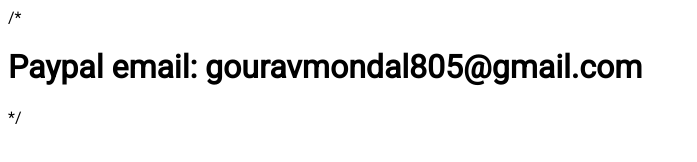
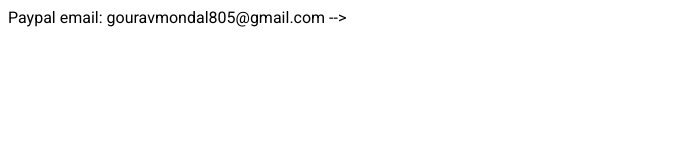
Before and after one commit to GOURAVMONDAL/demo, a plain HTML site: page index.html in a window 1280 px wide. Shown: the whole page, without its empty margins (0-697 px from the left). Drawn offline with Linux system fonts and the light colour scheme.

Commit message:
Update index.html

```diff
--- a/index.html
+++ b/index.html
@@ -19,6 +19,6 @@
     </style>
   </head>
   <body>
-   /* <h1>Paypal email: gouravmondal805@gmail.com</h1>*/
+   <! -- <h1>Paypal email: gouravmondal805@gmail.com</h1> -->
   </body>
 </html>
```
